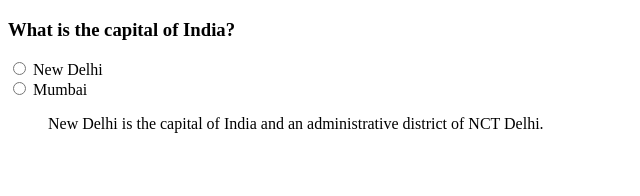
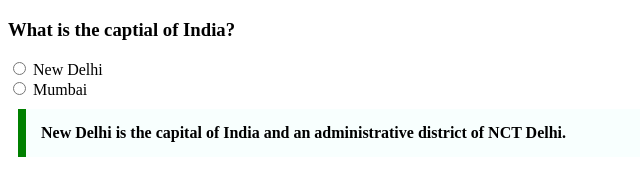
Before and after one commit to acciojob/trivia-dhanasekarr03, a website: page main.html in a window 1280 px wide. Shown: the whole page, without its empty margins (0-640 px from the left). Drawn offline with Linux system fonts and the light colour scheme.

Commit message:
created a submission

```diff
--- a/main.html
+++ b/main.html
@@ -8,7 +8,8 @@
 
 <body>
 	<!-- the entire body must be written by student -->
-	<h3>What is the capital of India?</h3>
+
+	<h3>What is the captial of India?</h3>
 
 	<input type="radio" id="new-delhi" name="capital" value="New Delhi">
 	<label for="new-delhi">New Delhi</label>
@@ -17,7 +18,9 @@
 	<input type="radio" id="mumbai" name="capital" value="Mumbai">
 	<label for="mumbai">Mumbai</label>
 
-    <blockquote cite="https://en.wikipedia.org/wiki/New_Delhi">
+	<blockquote
+		cite="https://en.wikipedia.org/wiki/New_Delhi"
+		style="max-width: 600px; margin: 10px; padding: 15px; border-left: 8px solid green; background-color: #f8fffe; font-weight: bold;">
 		New Delhi is the capital of India and an administrative district of NCT Delhi.
 </blockquote>
 
```
Lines whose indentation alone changed are shown as unchanged.
